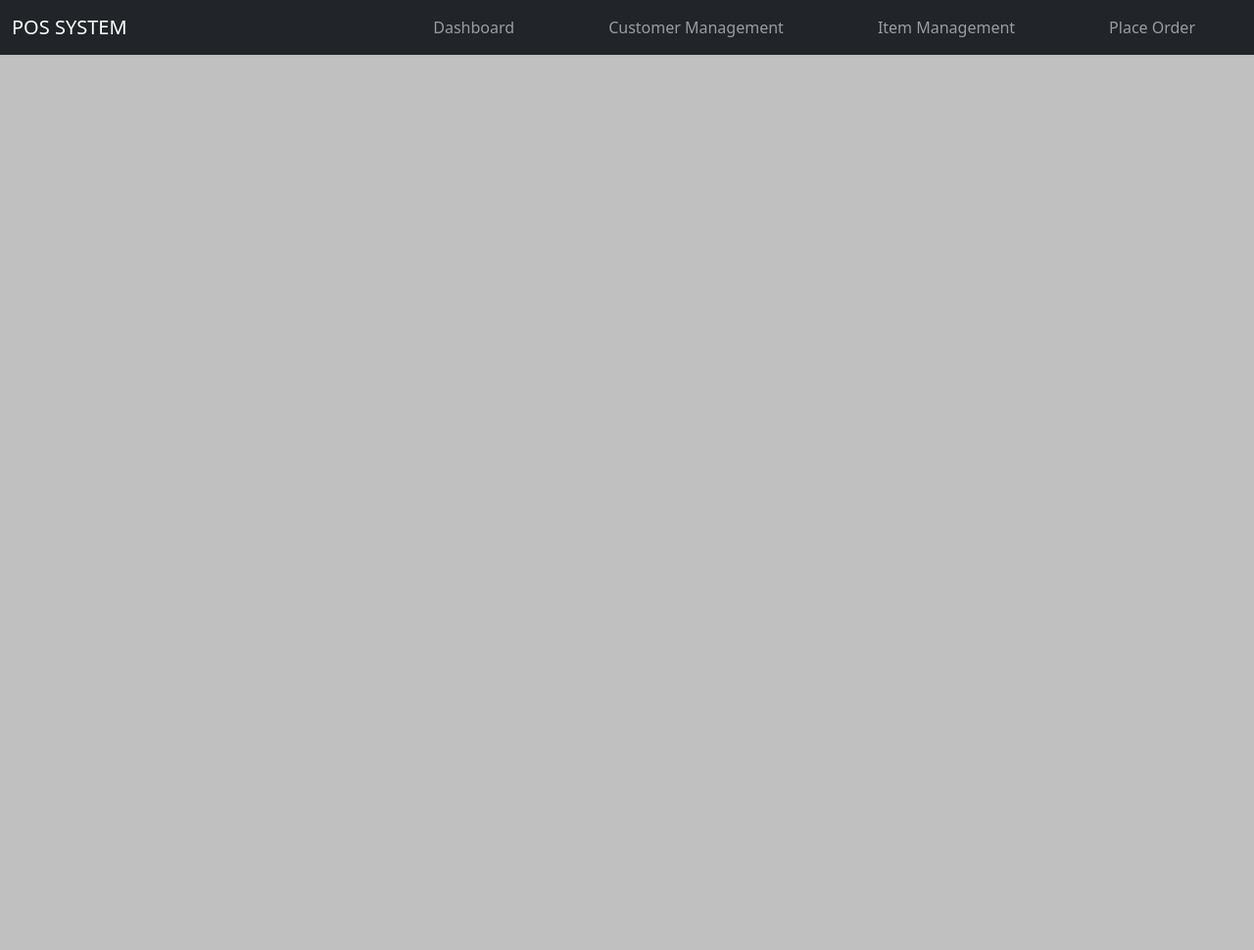
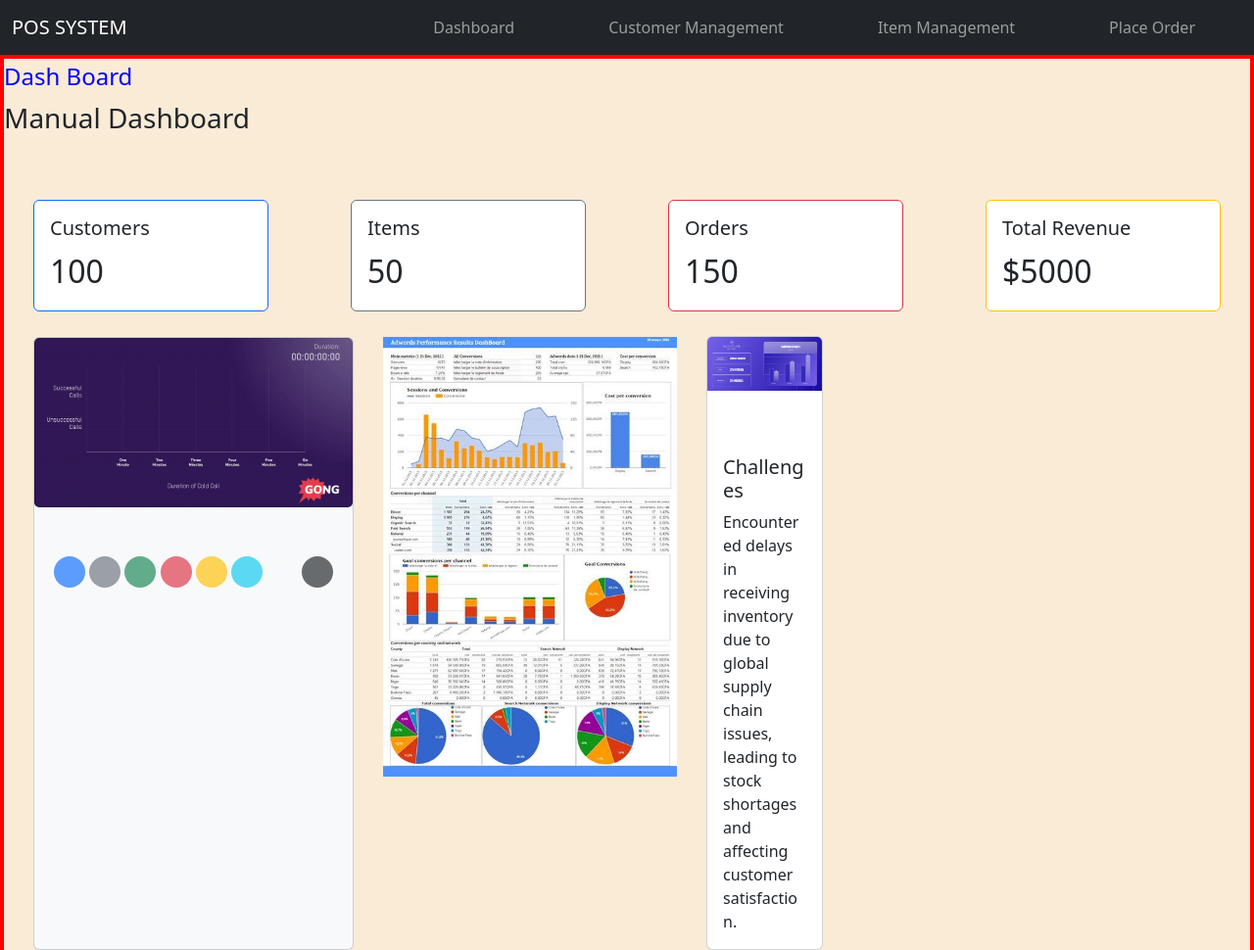
Before and after one commit to divyanjalee200178/POS-System, a plain HTML site: page index.html in a window 1280 px wide. Shown: the top 970 px of the page at 98% size. Before the commit the page ends 800 px from the top, so only its background shows below. Drawn offline with nearby package versions, Linux system fonts and the light colour scheme; some packages are replaced by stand-ins of ours; a script that the page names is missing.

Commit message:
complete crud operation

```diff
--- a/index.html
+++ b/index.html
@@ -634,7 +634,7 @@
 <script src="https://cdn.jsdelivr.net/npm/bootstrap@5.3.3/dist/js/bootstrap.bundle.min.js" integrity="sha384-YvpcrYf0tY3lHB60NNkmXc5s9fDVZLESaAA55NDzOxhy9GkcIdslK1eN7N6jIeHz" crossorigin="anonymous"></script>
 
 <script>
-    $("#dashboard-section").hide();
+    // $("#dashboard-section").hide();
     $("#customer-section").hide();
     $("#item-section").hide();
     $("#order-section").hide();
```
